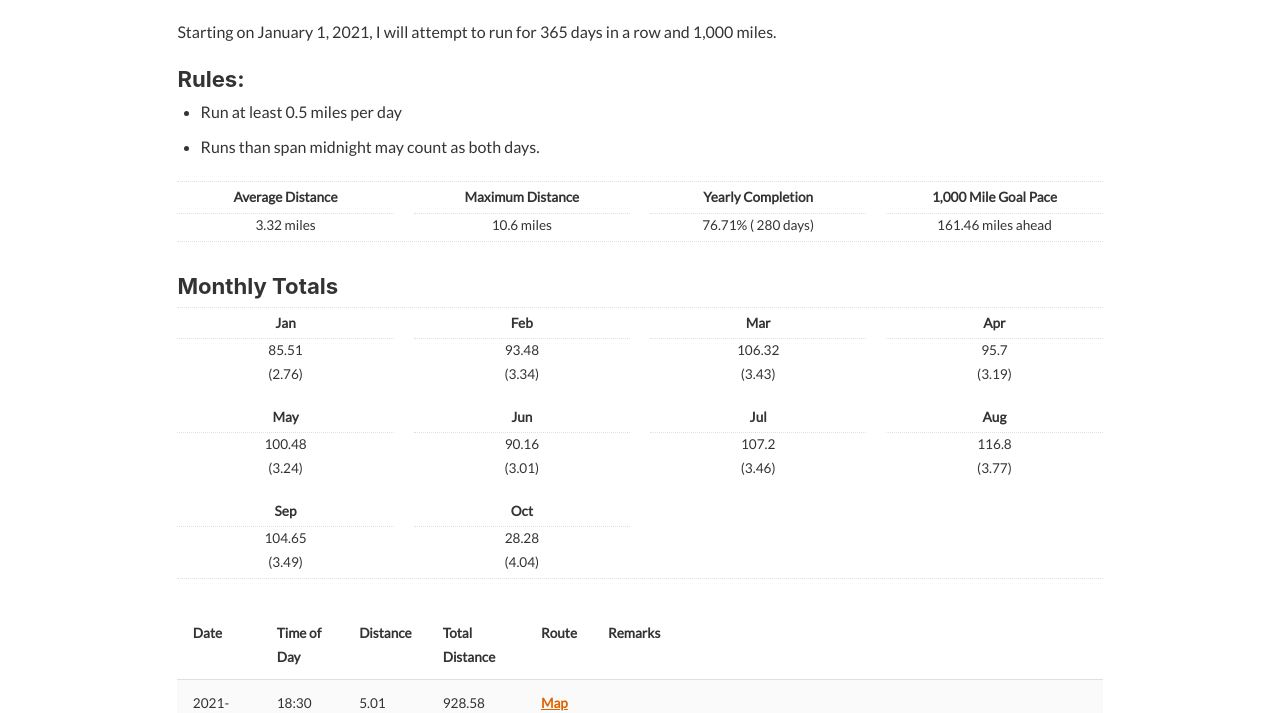
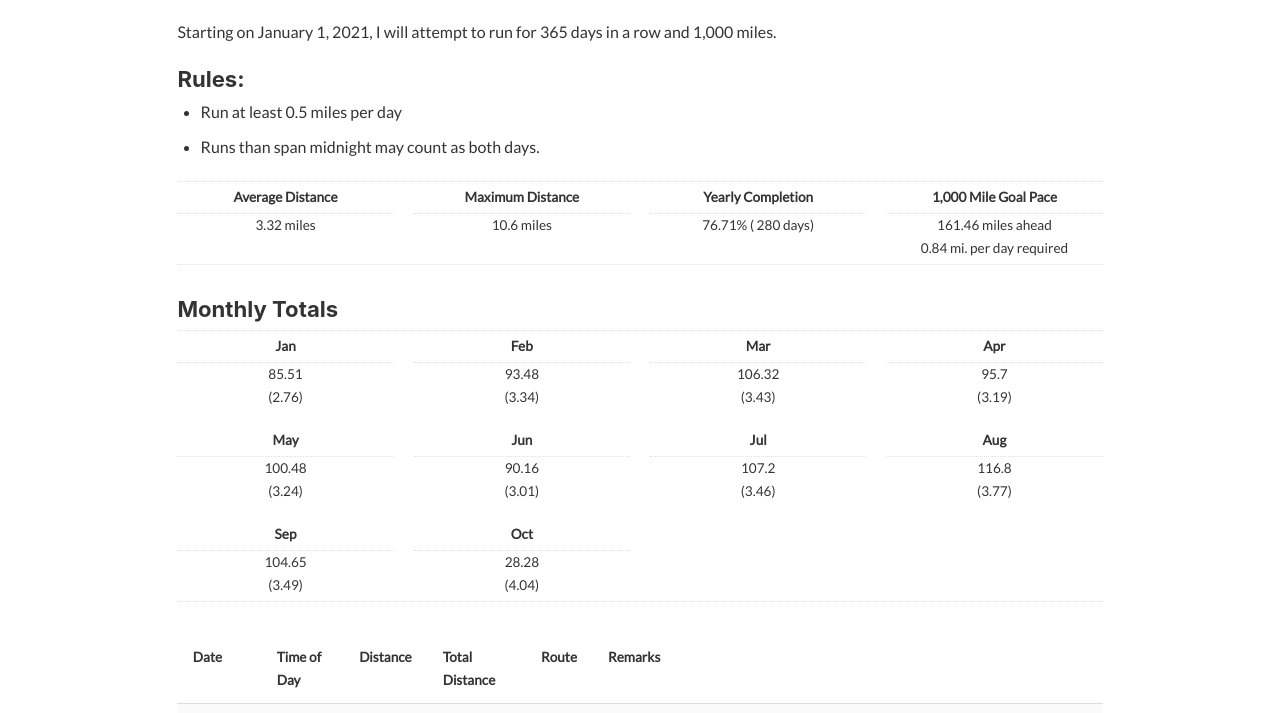
Before and after one commit to philbirnie/phil365, a Gatsby site: page / in a window 1280 px wide. Shown: the part 89-802 px from the top of the page. Built offline with nearby package versions, Linux system fonts and the light colour scheme; Gatsby itself is replaced by a stand-in of ours.

Commit message:
Adds Goal Met Label.

```diff
--- a/src/components/stats.js
+++ b/src/components/stats.js
@@ -15,6 +15,12 @@ const Stats = () => {
 	const ThousandDifferential = ( ( 1000 / 365 ) * totalDays ) - totalMiles;
 
 	const ThousandDifferentialLabel = ThousandDifferential > 0 ? 'behind' : 'ahead';
+
+	let GoalMetLabel = `${RoundFloat((1000 - totalMiles) / (365 - totalDays))} mi. per day required`;
+
+	if(totalMiles > 1000) {
+		GoalMetLabel = 'Goal Met!';
+	}
 
 	return (
 		<div className="stats">
@@ -34,6 +40,7 @@ const Stats = () => {
 				<div>
 					<dt>1,000 Mile Goal Pace</dt>
 					<dd>{ RoundFloat( Math.abs( ThousandDifferential ) ) } miles { ThousandDifferentialLabel }</dd>
+					<dd>{ GoalMetLabel }</dd>
 				</div>
 			</dl>
 		</div>
```
